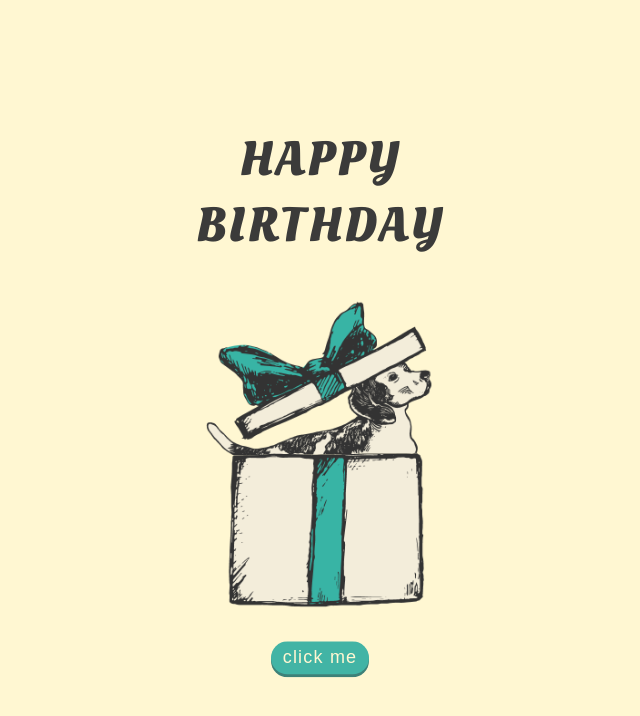
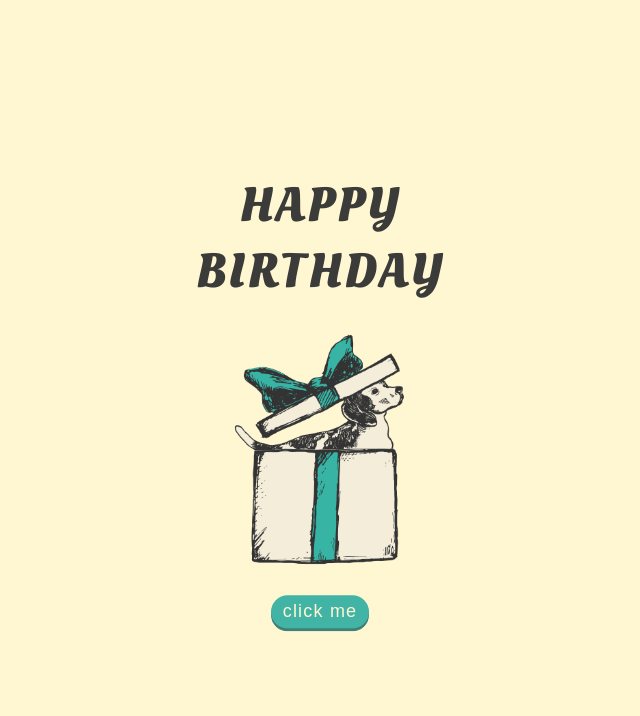
Before and after one commit to umon752/happy-birthday, a plain HTML site: page index.html in a window 1280 px wide. Shown: the whole page, without its empty margins (320-960 px from the left). Drawn offline with Linux system fonts and the light colour scheme.

Commit message:
[fix] 調整圖片大小

```diff
--- a/index.html
+++ b/index.html
@@ -37,7 +37,6 @@
       font-family: "Oleo Script", "Noto Sans TC", serif;
       background-color: #fff7d2;
       color: #3b3b3a;
-      padding: 10px;
       overflow: hidden;
     }
 
@@ -71,11 +70,10 @@
       font-size: 48px;
       font-weight: bold;
       letter-spacing: 2px;
-      margin-bottom: 10px;
     }
 
     .wrap__content__gift {
-      max-width: 250px;
+      max-width: 188px;
       width: 100%;
     }
 
```
